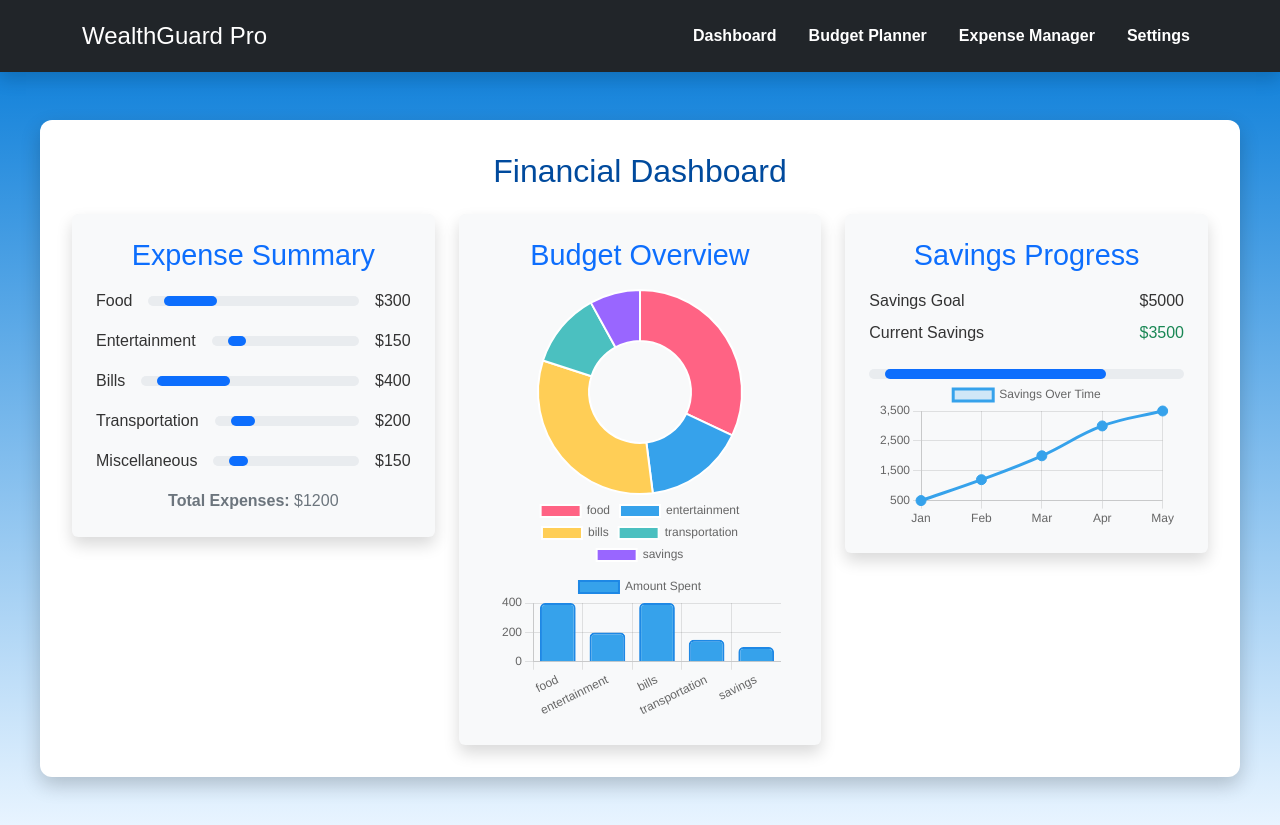
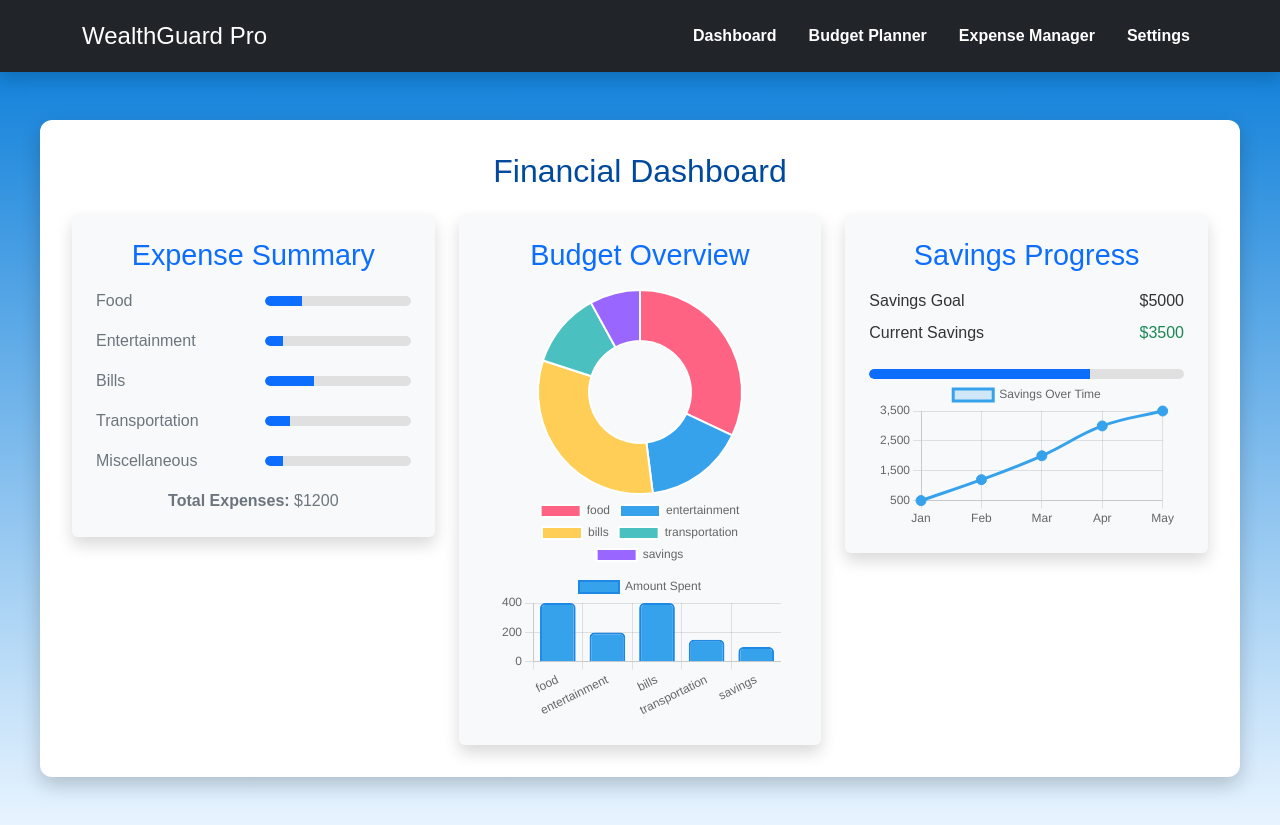
Before and after one commit to HayatDahraj11/React-Finance-Dashboard, a React (Vite) app: page /dashboard in a window 1280 px wide. Built offline with nearby package versions, Linux system fonts and the light colour scheme; no server answers; sample sign-in values are in the browser's storage.

Commit message:
Progress bar issue resolved

```diff
--- a/src/styles/dashboard.css
+++ b/src/styles/dashboard.css
@@ -96,22 +96,31 @@ body {
     color: #0078d7;
 }
 
-.progress-bar {
-    background: #e0e0e0;
-    height: 10px;
-    border-radius: 5px;
-    width: 60%;
-    position: relative;
-    overflow: hidden;
-    margin-left: 1rem;
-}
-
 .progress-bar div {
     background: #0078d7;
     height: 100%;
     border-radius: 5px;
     transition: width 0.5s ease;
 }
+
+.progress {
+    background-color: #e0e0e0;
+    height: 10px;
+    border-radius: 5px;
+    overflow: hidden;
+    margin: 0; /* Remove extra margin */
+    padding: 0; /* Remove inner padding */
+}
+
+.progress-bar {
+    background-color: #0078d7;
+    height: 100%;
+    border-radius: 5px 0 0 5px; /* Match container radius */
+    margin: 0; /* Ensure no extra gap */
+    padding: 0; /* Remove any inner padding */
+    transition: width 0.5s ease;
+}
+
 
 .total-expenses {
     text-align: center;
--- a/web-project/src/features/analytics/components/ExpenseSummary.jsx
+++ b/web-project/src/features/analytics/components/ExpenseSummary.jsx
@@ -1,5 +1,5 @@
 import React from 'react';
-import '../../../../../src/styles/dashboard.css'
+import '../../../../../src/styles/dashboard.css';
 export const ExpenseSummary = () => {
   const expenses = {
     total: 1200,
@@ -18,12 +18,18 @@ export const ExpenseSummary = () => {
     <div className="expense-summary bg-light p-4 rounded shadow">
       <h2 className="text-center text-primary">Expense Summary</h2>
       {Object.keys(expenses.categories).map((category) => (
-        <div key={category} className="expense-item d-flex align-items-center justify-content-between my-3">
-            <span className="text-capitalize">{category}</span>
-            <div className="progress flex-grow-1 mx-3" style={{ height: '10px' }}>
-                <div className="progress-bar bg-primary" style={{ width: `${calculatePercentage(expenses.categories[category])}%` }}></div>
+        <div key={category} className="row align-items-center my-3">
+          <div className="col-6 text-capitalize text-secondary">
+            {category}
           </div>
-            <span>${expenses.categories[category]}</span>
+          <div className="col-6">
+            <div className="progress" style={{ height: '10px' }}>
+              <div
+                className="progress-bar bg-primary"
+                style={{ width: `${calculatePercentage(expenses.categories[category])}%` }}
+              ></div>
+            </div>
+          </div>
         </div>
       ))}
       <div className="text-center mt-3 text-secondary">
@@ -31,4 +37,4 @@ export const ExpenseSummary = () => {
       </div>
     </div>
   );
-};
+}; export default ExpenseSummary
--- a/web-project/src/features/analytics/components/SavingsProgress.jsx
+++ b/web-project/src/features/analytics/components/SavingsProgress.jsx
@@ -40,6 +40,7 @@ const SavingsProgress = () => {
   };
 
   return (
+
     <div className="expense-summary bg-light p-4 rounded shadow">
       <h2 className="text-center text-primary">Savings Progress</h2>
 
@@ -55,12 +56,17 @@ const SavingsProgress = () => {
         </div>
 
         <div className="progress bg-gray-200 rounded-full overflow-hidden mt-4" style={{ height: '10px' }}>
-          <div
-            className="progress-bar bg-primary"
-            style={{ width: `${(savingsData.current / savingsData.goal) * 100}%` }}
-          ></div>
-        </div>
-      </div>
+    <div
+        className="progress-bar bg-primary"
+        style={{
+            width: `${(savingsData.current / savingsData.goal) * 100}%`, /* Fills correctly */
+            margin: 0, /* No additional gap */
+            padding: 0, /* Ensure no padding */
+        }}
+    ></div>
+    </div>
+</div>
+
 
       {/* Line Chart */}
       <div className="chart-container mx-auto" style={{ maxWidth: '300px' }}>
```
Lines whose indentation alone changed are shown as unchanged.
